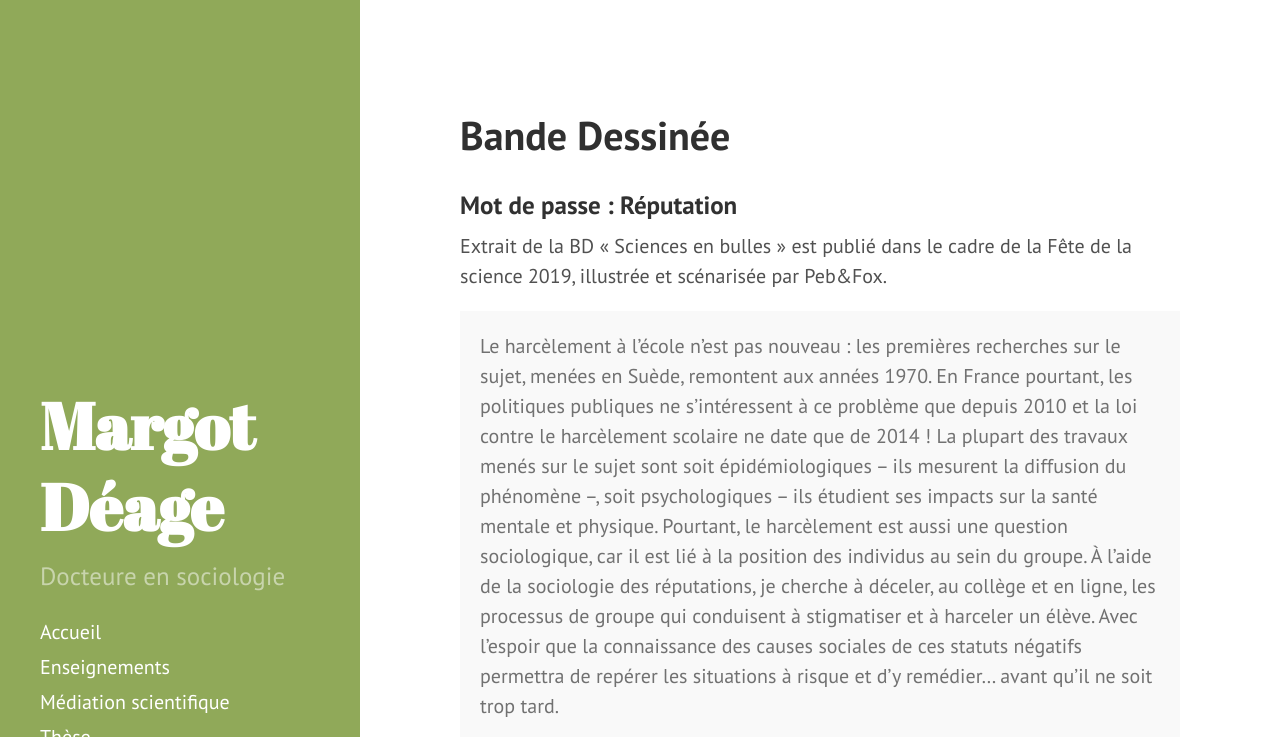
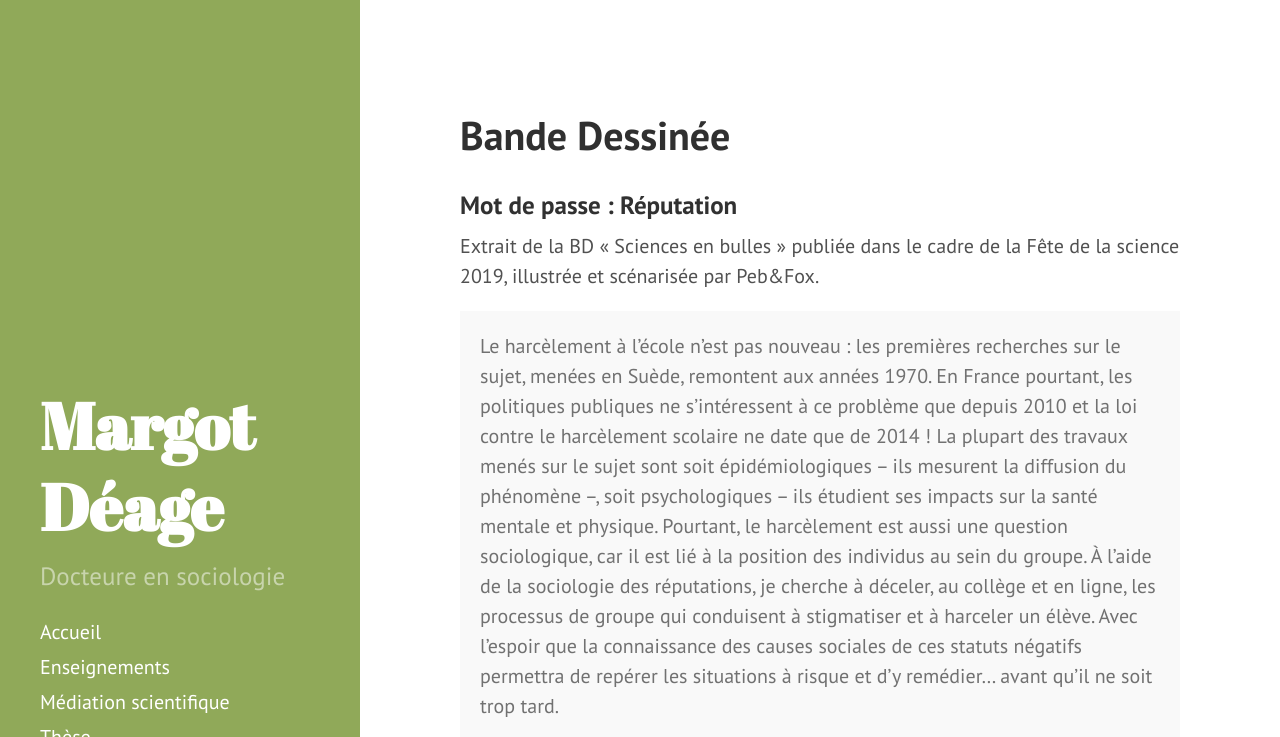
Before and after one commit to margotdeage/margotdeage.github.io, a Jekyll site: the page built from bd.md, in a window 1280 px wide and 900 px high, cut to the strip 0-737 px from the top of the window. Built offline with Jekyll 4.4.1, drawn with Linux system fonts in a browser that asks for light colours.

Commit message:
Update bd.md

```diff
--- a/bd.md
+++ b/bd.md
@@ -4,7 +4,7 @@
 ---
 
 ### Mot de passe : Réputation
-Extrait de la BD « Sciences en bulles » est publié dans le cadre de la Fête de la science 2019, illustrée et scénarisée par Peb&Fox.
+Extrait de la BD « Sciences en bulles » publiée dans le cadre de la Fête de la science 2019, illustrée et scénarisée par Peb&Fox.
 <div class="message">
 Le harcèlement à l’école n’est pas nouveau : les premières recherches sur le sujet, menées en Suède, remontent aux années 1970. En France pourtant, les politiques publiques ne s’intéressent à ce problème que depuis 2010 et la loi contre le harcèlement scolaire ne date que de 2014 !
 La plupart des travaux menés sur le sujet sont soit épidémiologiques – ils mesurent la diffusion du phénomène –, soit psychologiques – ils étudient ses impacts sur la santé mentale et physique. Pourtant, le harcèlement est aussi une question sociologique, car il est lié à la position des individus au sein du groupe.
```
